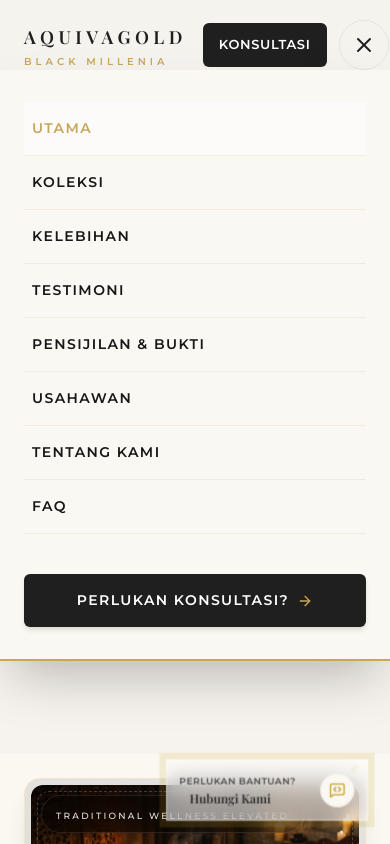
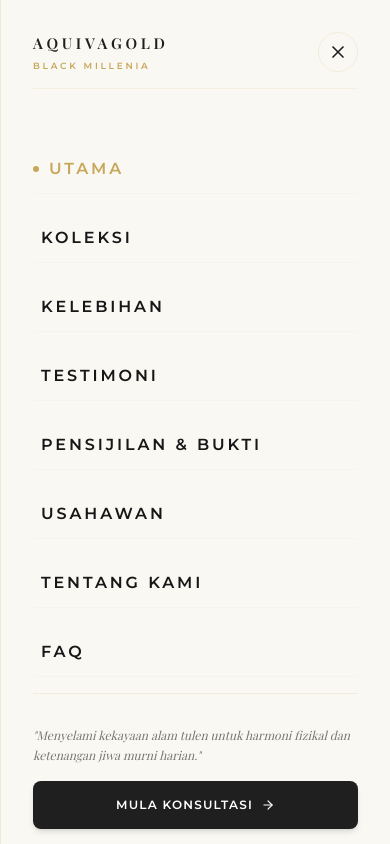
Before and after one commit to aisyahz/Aquivagold, a React (Vite) app: page / in a window 390 px wide. Both pictures are taken after a click on the button "Open navigation menu". Shown: the top 844 px of the page. Built offline with nearby package versions, Linux system fonts and the light colour scheme; a web font is replaced by a local one.

Commit message:
refactor(header): implement menu drawer accessibility
Add escape key listener to close the mobile menu drawer and rename state variables for better clarity.

```diff
--- a/src/components/Header.tsx
+++ b/src/components/Header.tsx
@@ -1,5 +1,5 @@
 import React, { useState, useEffect } from "react";
-import { Menu, X, ArrowRight, Compass } from "lucide-react";
+import { Menu, X, ArrowRight } from "lucide-react";
 import { motion, AnimatePresence } from "motion/react";
 
 interface HeaderProps {
@@ -10,7 +10,7 @@ interface HeaderProps {
 
 export default function Header({ onOpenConsultation, currentView, onNavigate }: HeaderProps) {
   const [isScrolled, setIsScrolled] = useState(false);
-  const [isMobileMenuOpen, setIsMobileMenuOpen] = useState(false);
+  const [isMenuDrawerOpen, setIsMenuDrawerOpen] = useState(false);
 
   useEffect(() => {
     const handleScroll = () => {
@@ -22,6 +22,17 @@ export default function Header({ onOpenConsultation, currentView, onNavigate }:
     };
     window.addEventListener("scroll", handleScroll);
     return () => window.removeEventListener("scroll", handleScroll);
+  }, []);
+
+  // Escape key handler to close drawer
+  useEffect(() => {
+    const handleKeyDown = (e: KeyboardEvent) => {
+      if (e.key === "Escape") {
+        setIsMenuDrawerOpen(false);
+      }
+    };
+    window.addEventListener("keydown", handleKeyDown);
+    return () => window.removeEventListener("keydown", handleKeyDown);
   }, []);
 
   const navLinks = [
@@ -37,23 +48,24 @@ export default function Header({ onOpenConsultation, currentView, onNavigate }:
 
   const handleLinkClick = (view: string, e: React.MouseEvent) => {
     e.preventDefault();
-    setIsMobileMenuOpen(false);
+    setIsMenuDrawerOpen(false);
     onNavigate(view);
     window.scrollTo({ top: 0, behavior: "smooth" });
   };
 
   return (
+    <>
       <header
         className={`fixed top-0 left-0 right-0 z-40 transition-all duration-500 ${
           isScrolled
-          ? "bg-white/90 backdrop-blur-md py-3.5 border-b border-[#C8A75B]/20 shadow-xs"
-          : "bg-[#F6F3EE]/80 backdrop-blur-sm py-5 border-b border-transparent"
+            ? "bg-[#FAF8F3]/95 backdrop-blur-md py-3.5 border-b border-[#C8A75B]/20 shadow-xs"
+            : "bg-[#FAF8F3]/90 backdrop-blur-sm py-4 sm:py-5 border-b border-[#C8A75B]/10"
         }`}
         id="main-header"
       >
         <div className="max-w-[1400px] mx-auto px-6 sm:px-8 md:px-12 flex items-center justify-between gap-4">
 
-        {/* Brand Logo Identity */}
+          {/* LEFT: Brand Logo Identity */}
           <button
             onClick={() => {
               onNavigate("home");
@@ -61,106 +73,124 @@ export default function Header({ onOpenConsultation, currentView, onNavigate }:
             }}
             className="flex flex-col select-none group text-left cursor-pointer focus:outline-none shrink-0"
             id="header-logo"
+            aria-label="Aquiva Gold Brand Home"
           >
-          <span className="font-serif text-lg sm:text-xl md:text-2xl font-black tracking-[0.25em] text-[#1F1F1F] group-hover:text-[#C8A75B] transition-colors duration-300">
+            <span className="font-serif text-[18px] sm:text-lg md:text-xl font-black tracking-[0.25em] text-[#1F1F1F] group-hover:text-[#C8A75B] transition-colors duration-300">
               AQUIVAGOLD
             </span>
-          <span className="text-[10px] sm:text-[11px] uppercase tracking-[0.4em] text-[#C8A75B] font-bold mt-1.5 leading-none">
+            <span className="text-[9px] sm:text-[10px] uppercase tracking-[0.4em] text-[#C8A75B] font-bold mt-1 leading-none">
               Black Millenia
             </span>
           </button>
 
-        {/* Desktop Links (8 view tabs arranged and responsive) */}
-        <nav className="hidden xl:flex items-center space-x-5 shrink whitespace-nowrap" aria-label="Main Navigation">
+          {/* RIGHT: KONSULTASI button and Hamburger list/drawer icon */}
+          <div className="flex items-center space-x-3 sm:space-x-4 shrink-0">
+            <button
+              onClick={onOpenConsultation}
+              className="cursor-pointer py-2 px-3.5 sm:px-5 bg-transparent hover:bg-[#C8A75B] text-[#1F1F1F] hover:text-white border border-[#C8A75B] transition-all duration-300 text-[11px] sm:text-[12px] md:text-[13px] font-bold uppercase tracking-[0.15em] rounded-lg min-h-[40px] flex items-center justify-center whitespace-nowrap"
+              id="header-cta"
+            >
+              KONSULTASI
+            </button>
+
+            <button
+              onClick={() => setIsMenuDrawerOpen(true)}
+              className="p-2 sm:p-2.5 text-[#1F1F1F] hover:text-[#C8A75B] hover:bg-[#C8A75B]/10 transition-all cursor-pointer rounded-full min-h-[40px] min-w-[40px] flex items-center justify-center border border-[#C8A75B]/20"
+              aria-label="Open navigation menu"
+              id="menu-toggle"
+            >
+              <Menu size={20} />
+            </button>
+          </div>
+        </div>
+      </header>
+
+      {/* Menu Drawer Overlay & Content */}
+      <AnimatePresence>
+        {isMenuDrawerOpen && (
+          <>
+            {/* Backdrop */}
+            <motion.div
+              initial={{ opacity: 0 }}
+              animate={{ opacity: 0.4 }}
+              exit={{ opacity: 0 }}
+              onClick={() => setIsMenuDrawerOpen(false)}
+              className="fixed inset-0 bg-black z-50 pointer-events-auto"
+              id="drawer-backdrop"
+            />
+
+            {/* Slide-out Drawer */}
+            <motion.div
+              initial={{ x: "100%" }}
+              animate={{ x: 0 }}
+              exit={{ x: "100%" }}
+              transition={{ type: "spring", damping: 28, stiffness: 220 }}
+              className="fixed right-0 top-0 bottom-0 w-full sm:max-w-md h-screen bg-[#FAF8F3] border-l border-[#C8A75B]/20 shadow-[0_0_50px_rgba(0,0,0,0.15)] z-50 flex flex-col justify-between p-8 sm:p-12 overflow-y-auto"
+              id="drawer-panel"
+              role="dialog"
+              aria-modal="true"
+              aria-label="Navigation drawer"
+            >
+              <div>
+                {/* Drawer Header */}
+                <div className="flex justify-between items-center mb-10 pb-4 border-b border-[#C8A75B]/10">
+                  <div className="flex flex-col text-left">
+                    <span className="font-serif text-[15px] sm:text-[16px] font-black tracking-[0.25em] text-[#1F1F1F]">
+                      AQUIVAGOLD
+                    </span>
+                    <span className="text-[9px] uppercase tracking-[0.3em] text-[#C8A75B] font-bold mt-1">
+                      Black Millenia
+                    </span>
+                  </div>
+
+                  <button
+                    onClick={() => setIsMenuDrawerOpen(false)}
+                    className="p-2 sm:p-2.5 text-[#1F1F1F] hover:text-[#C8A75B] transition-colors duration-300 rounded-full hover:bg-[#C8A75B]/10 flex items-center justify-center min-h-[40px] min-w-[40px] border border-[#C8A75B]/15"
+                    aria-label="Close navigation menu"
+                  >
+                    <X size={20} />
+                  </button>
+                </div>
+
+                {/* Drawer Scrollable Links Container */}
+                <nav className="flex flex-col space-y-5 text-left py-4" aria-label="Expanded Navigation">
                   {navLinks.map((link) => (
                     <button
                       key={link.view}
                       onClick={(e) => handleLinkClick(link.view, e)}
-              className={`cursor-pointer text-[13px] xl:text-[14px] uppercase tracking-[0.12em] font-medium transition-all duration-300 relative py-2.5 hover:text-[#C8A75B] whitespace-nowrap ${
-                currentView === link.view ? "text-[#C8A75B]" : "text-neutral-900"
+                      className={`text-left text-[16px] sm:text-[18px] uppercase tracking-[0.18em] font-semibold py-3 px-2 hover:text-[#C8A75B] hover:pl-4 transition-all duration-300 block relative group border-b border-[#C8A75B]/5 ${
+                        currentView === link.view ? "text-[#C8A75B] pl-4 font-black" : "text-neutral-900"
                       }`}
                     >
-              {link.label}
+                      <span className="relative z-10">{link.label}</span>
                       {currentView === link.view && (
-                <span className="absolute bottom-0 left-0 right-0 h-[2.5px] bg-[#C8A75B]" />
+                        <span className="absolute left-0 top-1/2 -translate-y-1/2 w-1.5 h-1.5 bg-[#C8A75B] rounded-full" />
                       )}
                     </button>
                   ))}
                 </nav>
-
-        {/* Action Button */}
-        <div className="hidden lg:flex items-center space-x-4 shrink-0">
-          <button
-            onClick={onOpenConsultation}
-            className="cursor-pointer py-3.5 px-6 bg-transparent border-2 border-[#C8A75B] hover:bg-[#C8A75B] text-[#C8A75B] hover:text-white transition-all duration-300 text-[14px] xl:text-[16px] font-bold uppercase tracking-wider rounded-md min-h-[50px] flex items-center justify-center"
-            id="desktop-header-cta"
-          >
-            Hubungi Konsultasi
-          </button>
               </div>
 
-        {/* Mobile menu and small device controls */}
-        <div className="flex xl:hidden items-center space-x-3 shrink-0">
-          <button
-            onClick={onOpenConsultation}
-            className="cursor-pointer py-2.5 px-4 text-[13px] bg-[#1F1F1F] text-white hover:bg-[#C8A75B] transition-all font-bold uppercase tracking-wider rounded-md min-h-[44px] flex items-center justify-center"
-            id="mobile-header-cta"
-          >
-            Konsultasi
-          </button>
-
-          <button
-            onClick={() => setIsMobileMenuOpen(!isMobileMenuOpen)}
-            className="p-3 text-[#1F1F1F] hover:text-[#C8A75B] hover:bg-neutral-100 transition-colors cursor-pointer rounded-full min-h-[48px] min-w-[48px] flex items-center justify-center border border-neutral-300/50"
-            aria-label="Toggle menu"
-            id="mobile-menu-toggle"
-          >
-            {isMobileMenuOpen ? <X size={24} /> : <Menu size={24} />}
-          </button>
-        </div>
-      </div>
-
-      {/* Mobile Menu Slide */}
-      <AnimatePresence>
-        {isMobileMenuOpen && (
-          <motion.div
-            className="fixed inset-x-0 top-[70px] bg-[#FAF8F3] border-b-2 border-[#C8A75B] shadow-2xl flex flex-col px-6 py-8 space-y-6 xl:hidden z-30 max-h-[85vh] overflow-y-auto"
-            initial={{ opacity: 0, scaleY: 0.95 }}
-            animate={{ opacity: 1, scaleY: 1 }}
-            exit={{ opacity: 0, scaleY: 0.95 }}
-            transition={{ duration: 0.2 }}
-            id="mobile-nav-panel"
-          >
-            <div className="flex flex-col">
-              {navLinks.map((link) => (
-                <button
-                  key={link.view}
-                  onClick={(e) => handleLinkClick(link.view, e)}
-                  className={`text-left text-[14px] sm:text-[15px] uppercase tracking-widest font-black py-4 px-2 block hover:text-[#C8A75B] border-b border-[#C8A75B]/15 transition-colors ${
-                    currentView === link.view ? "text-[#C8A75B] bg-white/50" : "text-neutral-900"
-                  }`}
-                >
-                  {link.label}
-                </button>
-              ))}
-            </div>
-
-            <div className="pt-4">
+              {/* Drawer Footer with Spa-like content and CTA */}
+              <div className="pt-8 border-t border-[#C8A75B]/15 space-y-4">
+                <p className="font-serif italic text-[#1F1F1F]/60 text-[12px] sm:text-[13px] leading-relaxed text-left">
+                  "Menyelami kekayaan alam tulen untuk harmoni fizikal dan ketenangan jiwa murni harian."
+                </p>
                 <button
                   onClick={() => {
-                  setIsMobileMenuOpen(false);
+                    setIsMenuDrawerOpen(false);
                     onOpenConsultation();
                   }}
-                className="w-full py-4 px-5 bg-[#1F1F1F] hover:bg-[#333333] text-white text-[14px] font-bold uppercase tracking-widest transition-all duration-300 flex items-center justify-center space-x-2 rounded-md shadow-md min-h-[48px]"
-                id="mobile-nav-cta"
+                  className="w-full h-[48px] bg-[#1F1F1F] hover:bg-[#C8A75B] text-white hover:text-black uppercase tracking-widest text-[12px] font-extrabold transition-all duration-300 rounded-lg flex items-center justify-center gap-2 group shadow-md"
                 >
-                <span>Perlukan Konsultasi?</span>
-                <ArrowRight size={16} className="text-[#C8A75B]" />
+                  <span>MULA KONSULTASI</span>
+                  <ArrowRight size={14} className="group-hover:translate-x-1 transition-transform" />
                 </button>
               </div>
             </motion.div>
+          </>
         )}
       </AnimatePresence>
-    </header>
+    </>
   );
 }
```
Lines whose indentation alone changed are shown as unchanged.
